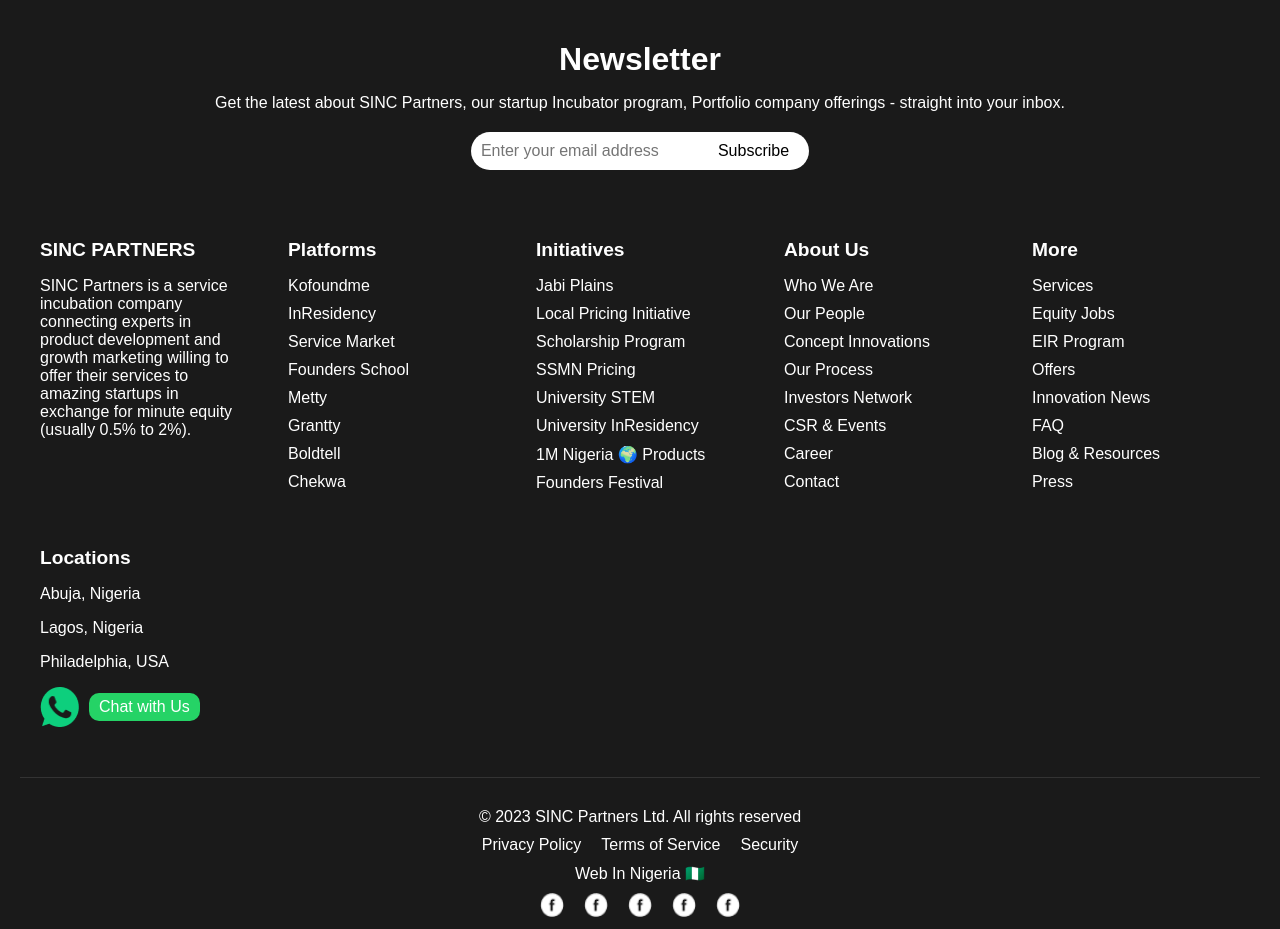
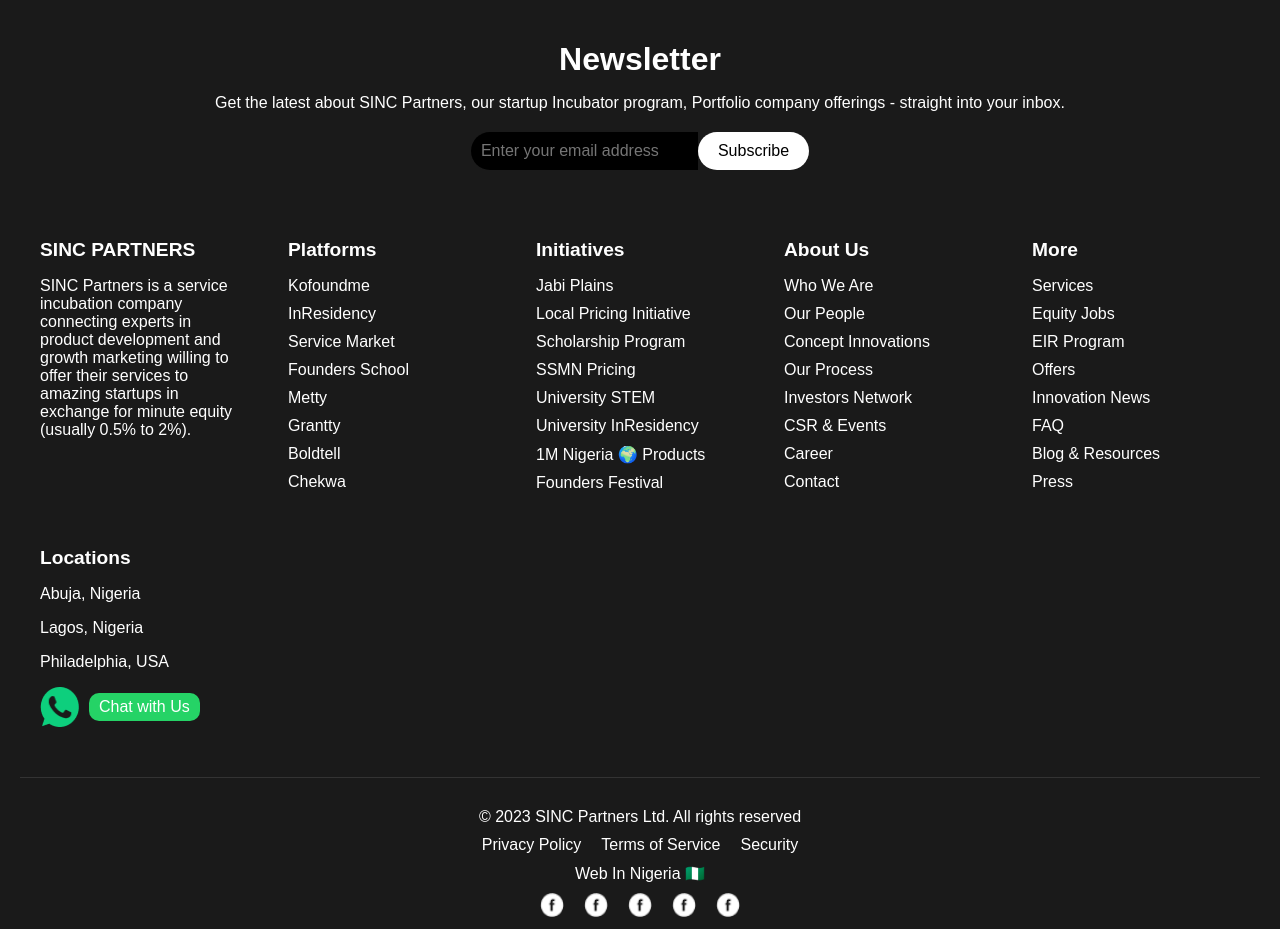
Before and after one commit to techstackmedia/zercomsystems, a Next.js app: page / in a window 1280 px wide. Shown: the part 6980-7909 px from the top of the page. Built offline with nearby package versions, Linux system fonts and the light colour scheme.

Commit message:
style: hero button responsiveness

```diff
--- a/src/app/globals.css
+++ b/src/app/globals.css
@@ -9,3 +9,8 @@
   width: 85%;
   margin: 0 auto;
 }
+
+input,
+button {
+  outline: none;
+}
--- a/src/components/Footer/index.module.css
+++ b/src/components/Footer/index.module.css
@@ -31,13 +31,16 @@
   font-size: 1rem;
   border: none;
   border-radius: 20px 0 0 20px;
+  background-color: #000;
+  color: #bababa;
 }
 
 .subscriptionForm button {
   padding: 10px 20px;
   font-size: 1rem;
   border: none;
-  border-radius: 0 20px 20px 0;
+  /* border-radius: 0 20px 20px 0; */
+  border-radius: 20px;
   background-color: #fff;
   color: #000;
   cursor: pointer;
```
